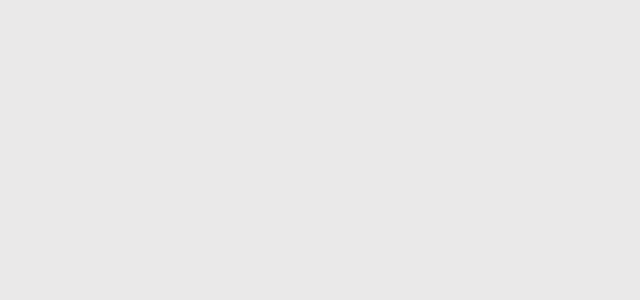
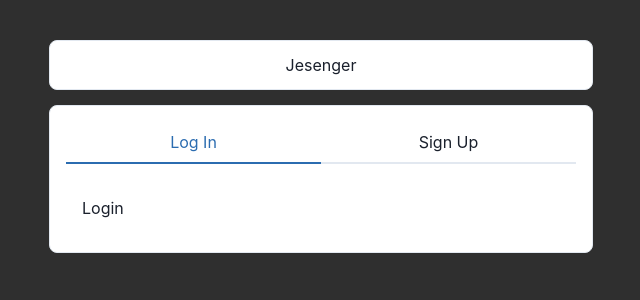
Before and after one commit to pepermz/Jessenger, a React (Create React App) app in the folder frontend/: page / in a window 1280 px wide. Shown: the top 300 px of the page, without its empty margins (319-959 px from the left). Built offline with nearby package versions, Linux system fonts and the light colour scheme.

Commit message:
created components

```diff
--- a/frontend/src/App.css
+++ b/frontend/src/App.css
@@ -1,5 +1,5 @@
 .App {
   min-height: 100vh;
   display: flex;
-  background-color: rgb(234, 233, 233);
+  background-color: rgb(47, 47, 47);
 }
--- a/frontend/src/Pages/Homepage.js
+++ b/frontend/src/Pages/Homepage.js
@@ -1,9 +1,33 @@
 import React from 'react'
-import { Container } from '@chakra-ui/react'
+import { Box, Container, Text, Tabs, TabList, Tab, TabPanels, TabPanel } from '@chakra-ui/react'
+import Login from '../components/Authentication/Login'
+import Signup from '../components/Authentication/Signup'
+
+
 const Homepage = () => {
   return (
-    <Container>
-
+    <Container maxW='xl' centerContent>
+      {/* adding inline styling */}
+      {/* d = display p = padding bg = background w= width m= margin */}
+      <Box d='flex' justifyContent='center' p={3} bg={'white'} w="100%" m="40px 0 15px 0" borderRadius="lg" borderWidth="1px">
+        <Text fontSize="1xl" textAlign='center'>Jesenger</Text>
+      </Box>
+      <Box bg="white" w="100%" p={4} borderRadius="lg" borderWidth="1px">
+        <Tabs absvariant='enclosed'>
+          <TabList mb='1em'>
+            <Tab width="50%">Log In</Tab>
+            <Tab width="50%">Sign Up</Tab>
+          </TabList>
+          <TabPanels>
+            <TabPanel>
+              <Login />
+            </TabPanel>
+            <TabPanel>
+              <Signup />
+            </TabPanel>
+          </TabPanels>
+        </Tabs>
+      </Box>
     </Container>
   )
 }
--- /dev/null
+++ b/frontend/src/components/Authentication/Login.js
@@ -0,0 +1,9 @@
+import React from 'react'
+
+const Login = () => {
+  return (
+    <div>Login</div>
+  )
+}
+
+export default Login
--- /dev/null
+++ b/frontend/src/components/Authentication/Signup.js
@@ -0,0 +1,9 @@
+import React from 'react'
+
+const Signup = () => {
+  return (
+    <div>Signup</div>
+  )
+}
+
+export default Signup
```
